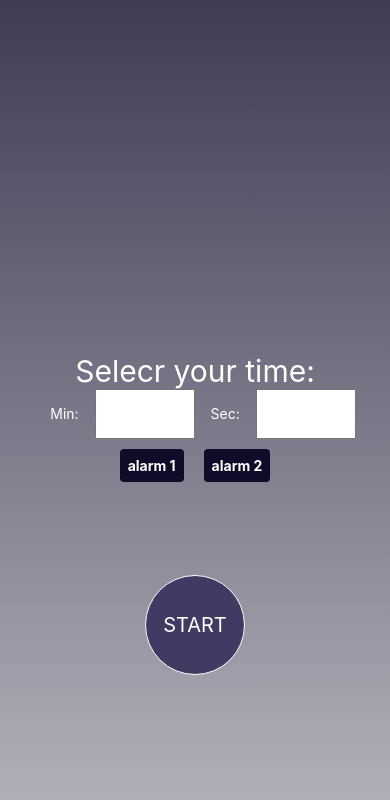
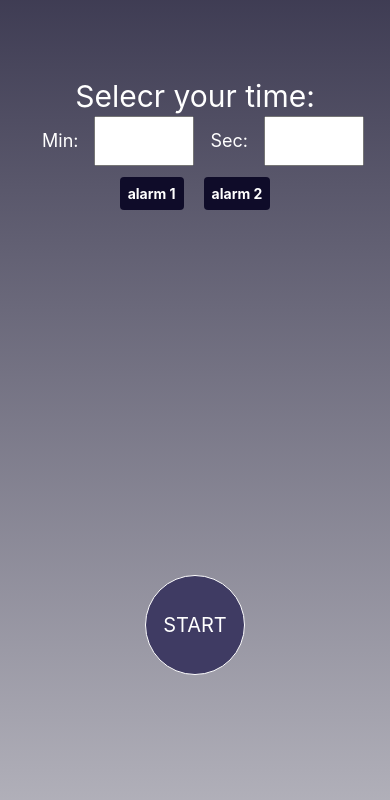
Before and after one commit to Muglly/Timer-mobile, a React Native app: screen / in a window 390 px wide. Shown: the top 800 px of the page. Built offline with nearby package versions, Linux system fonts and the light colour scheme.

Commit message:
Mudanças nas estilizações

```diff
--- a/src/components/Picker.js
+++ b/src/components/Picker.js
@@ -1,6 +1,6 @@
 import { useState } from 'react';
 import { Picker } from '@react-native-picker/picker';
-import { Text, View } from 'react-native';
+import { Text, View, StyleSheet } from 'react-native';
 
 export default function PickerComponent({ minutes, setMinutes, seconds, setSeconds }) {
   let number = [];
@@ -10,20 +10,25 @@ export default function PickerComponent({ minutes, setMinutes, seconds, setSecon
 
   return (
     <View style={{ flexDirection: 'row' }}>
-      <Text style={{ color: '#fff', padding: 16 }}>Min:</Text>
+      <View style={styles.containerPicker}>
+        <Text style={styles.textPicker}>Min:</Text>
         <Picker
-        style={{ color: '#fff', height: 50, width: 100 }}
+          style={styles.picker}
           selectedValue={minutes}
           onValueChange={(itemValue, itemIndex) => setMinutes(itemValue)}
         >
           {number.map((val) => {
-          return <Picker.Item label={val.toString()} value={val.toString()} key={val.toString()} />;
+            return (
+              <Picker.Item label={val.toString()} value={val.toString()} key={val.toString()} />
+            );
           })}
         </Picker>
+      </View>
 
-      <Text style={{ color: '#fff', padding: 16 }}>Sec:</Text>
+      <View style={styles.containerPicker}>
+        <Text style={styles.textPicker}>Sec:</Text>
         <Picker
-        style={{ color: '#fff', height: 50, width: 100 }}
+          style={styles.picker}
           selectedValue={seconds}
           onValueChange={(itemValue, itemIndex) => setSeconds(itemValue)}
         >
@@ -32,5 +37,25 @@ export default function PickerComponent({ minutes, setMinutes, seconds, setSecon
           })}
         </Picker>
       </View>
+    </View>
   );
 }
+
+const styles = StyleSheet.create({
+  containerPicker: {
+    flexDirection: 'row',
+    alignItems: 'center',
+  },
+
+  textPicker: {
+    color: '#fff',
+    padding: 16,
+    fontSize: 18,
+  },
+  picker: {
+    color: '#fff',
+    height: 50,
+    width: 100,
+    fontSize: 18,
+  },
+});
--- a/src/screen/Counter.js
+++ b/src/screen/Counter.js
@@ -33,7 +33,7 @@ const styles = StyleSheet.create({
   },
   timer: {
     color: '#fff',
-    fontSize: 50,
+    fontSize: 100,
   },
   btnStop: {
     width: 100,
--- a/src/screen/Home.js
+++ b/src/screen/Home.js
@@ -16,7 +16,7 @@ export function Home() {
     return (
       <View style={styles.container}>
         <Gradient />
-        <Text style={{ color: '#fff', fontSize: 30 }}>Selecr your time:</Text>
+        <Text style={{ color: '#fff', fontSize: 30, marginTop: '20%' }}>Selecr your time:</Text>
         <PickerComponent
           minutes={minutes}
           setMinutes={setMinutes}
@@ -36,6 +36,5 @@ const styles = StyleSheet.create({
   container: {
     flex: 1,
     alignItems: 'center',
-    justifyContent: 'center',
   },
 });
```
Lines whose indentation alone changed are shown as unchanged.
